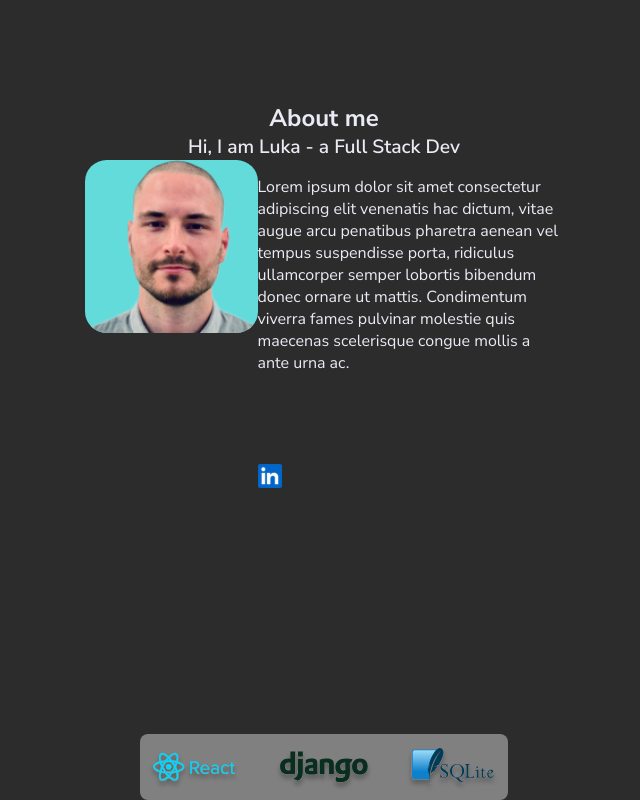
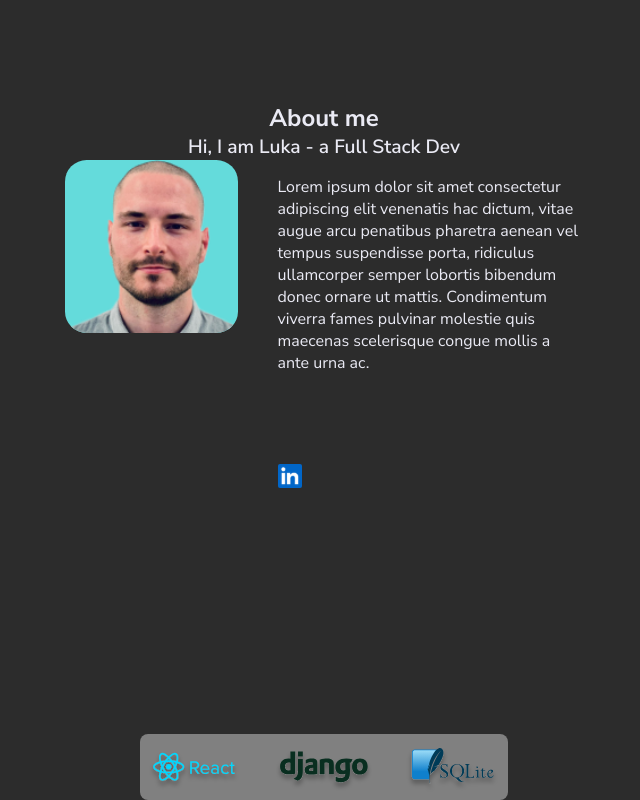
Before and after one commit to lukacafuta/Excuse-Generator, a React (Vite) app in the folder Frontend/: page / in a window 1280 px wide. Shown: the part 1621-2421 px from the top of the page, without its empty margins (316-956 px from the left). Built offline with nearby package versions, Linux system fonts and the light colour scheme.

Commit message:
added gap between profile and text

```diff
--- a/Frontend/src/styles/globalStyles.js
+++ b/Frontend/src/styles/globalStyles.js
@@ -104,6 +104,7 @@ export const AboutMeSectionStyled = styled.section`
     .about-me-content {
         display: flex;
         flex-direction: row;
+        gap: 2.5rem;
     }
 
     p {
```
